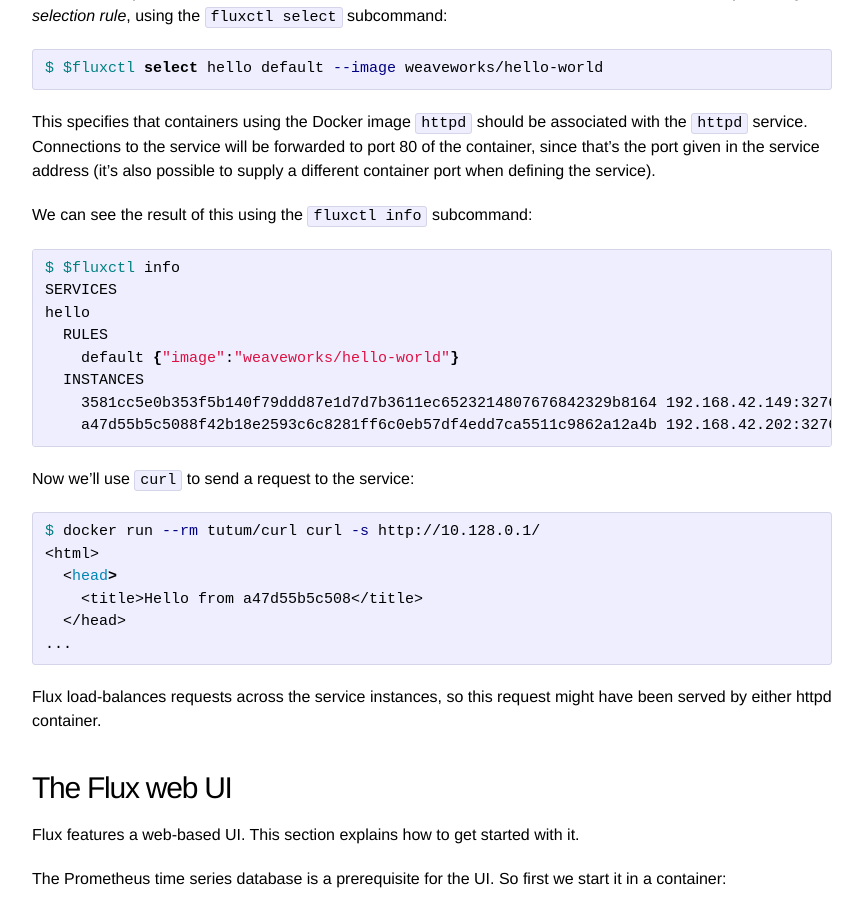
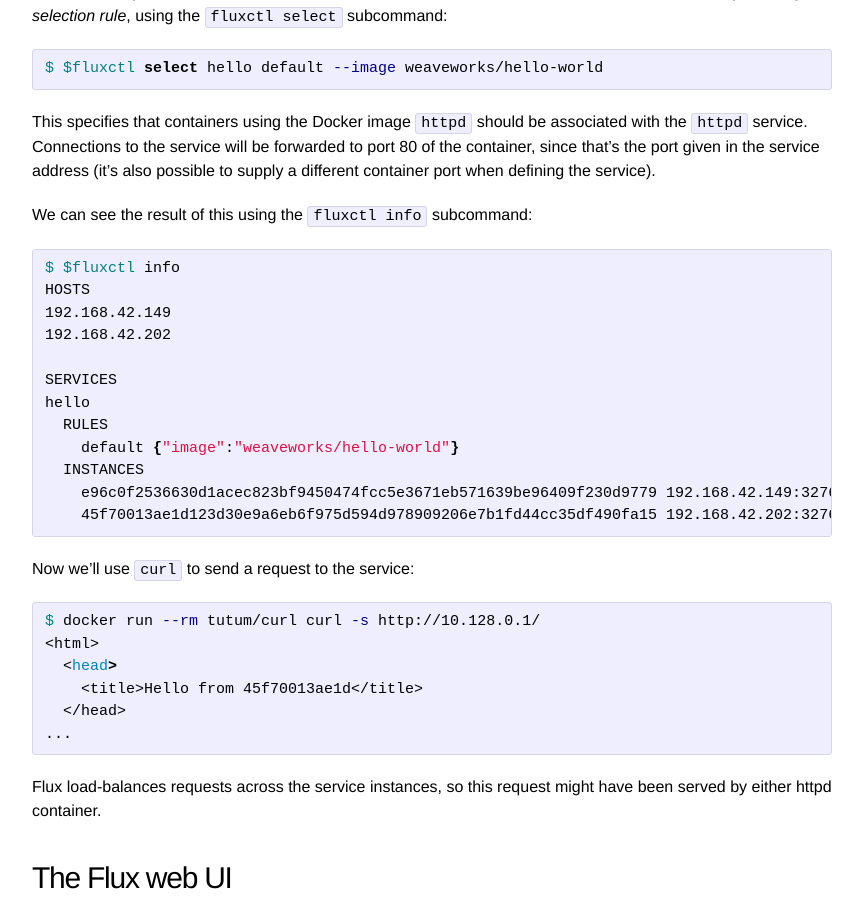
Before and after one commit to weaveworks-experiments/flux-classic, a Jekyll site: the page built from site/swarm.md, in a window 1280 px wide and 900 px high, scrolled down 2833 px. Shown: the whole window, without its empty margins (208-1071 px from the left). Built offline with Jekyll 4.4.1, drawn with Linux system fonts in a browser that asks for light colours.

Commit message:
Update swarm guide screenshots
And some other cosmetic updates

````diff
--- a/site/swarm.md
+++ b/site/swarm.md
@@ -161,13 +161,17 @@
 
 ```sh
 $ $fluxctl info
+HOSTS
+192.168.42.149
+192.168.42.202
+
 SERVICES
 hello
   RULES
     default {"image":"weaveworks/hello-world"}
   INSTANCES
-    3581cc5e0b353f5b140f79ddd87e1d7d7b3611ec6523214807676842329b8164 192.168.42.149:32768 live
-    a47d55b5c5088f42b18e2593c6c8281ff6c0eb57df4edd7ca5511c9862a12a4b 192.168.42.202:32768 live
+    e96c0f2536630d1acec823bf9450474fcc5e3671eb571639be96409f230d9779 192.168.42.149:32768 live
+    45f70013ae1d123d30e9a6eb6f975d594d978909206e7b1fd44cc35df490fa15 192.168.42.202:32769 live
 ```
 
 Now we'll use `curl` to send a request to the service:
@@ -176,7 +180,7 @@
 $ docker run --rm tutum/curl curl -s http://10.128.0.1/
 <html>
   <head>
-    <title>Hello from a47d55b5c508</title>
+    <title>Hello from 45f70013ae1d</title>
   </head>
 ...
 ```
@@ -210,7 +214,7 @@
 Now we can point a browser to the address given by `docker port
 fluxweb 7070` in order to view the UI:
 
-<img src="images/swarm-ui-httpd.jpg" alt="Flux UI" width="800" height="522"/>
+<img src="images/swarm-ui.jpg" alt="Flux UI" width="800" height="583"/>
 
 Here we see information about the service, including the instances
 associated with it.  By selecting some instances, the UI will show
@@ -225,13 +229,13 @@
 
 Then view the request rates as a chart:
 
-<img src="images/swarm-ui-httpd-chart.jpg" alt="Flux UI" width="800" height="522"/>
+<img src="images/swarm-ui-chart.jpg" alt="Flux UI" width="800" height="583"/>
 
 If we change the URL used in the curl command to one that does not
 exist, the chart shows the change in HTTP status code indicating the
 error:
 
-<img src="images/swarm-ui-httpd-chart-nosuch.jpg" alt="Flux UI" width="800" height="522"/>
+<img src="images/swarm-ui-chart-nosuch.jpg" alt="Flux UI" width="800" height="583"/>
 
 ## Integrating load balancers
 
````
Also changed, not shown: site/images/swarm-ui-chart-nosuch.jpg (added), site/images/swarm-ui-chart.jpg (added), site/images/swarm-ui-httpd-chart-nosuch.jpg (deleted), site/images/swarm-ui-httpd-chart.jpg (deleted), site/images/swarm-ui-httpd.jpg (deleted), site/images/swarm-ui.jpg (added).
